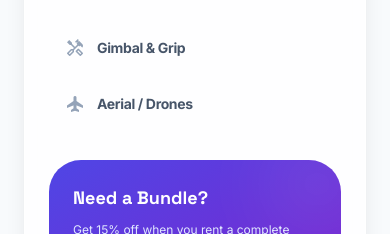
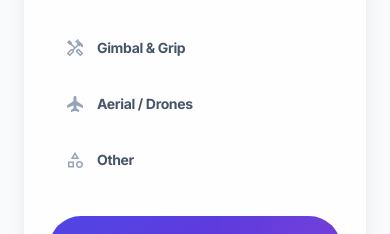
Before and after one commit to cuongdeverloper/GearXpert, a React (Create React App) app in the folder gearxpertfe/: page /products in a window 390 px wide. Shown: the part 781-1015 px from the top of the page. Built offline with nearby package versions, Linux system fonts and the light colour scheme; no server answers.

Commit message:
fix(Phone-Category): delete logic must fill phone and add more category

```diff
--- a/gearxpertfe/src/components/Auth/AuthCallback.js
+++ b/gearxpertfe/src/components/Auth/AuthCallback.js
@@ -38,10 +38,6 @@ const AuthCallback = () => {
                     const userData = JSON.parse(decodeURIComponent(user));
                     dispatch(doLoginWGoogle(userData, accessToken, refreshToken));
 
-                    // Redirect based on role
-                    if (!userData.phone && !userData.phoneNumber) {
-                        navigate("/profile");
-                    } else {
                     const userRole = userData?.role;
                     if (userRole === "ADMIN") {
                         navigate("/admin");
@@ -50,7 +46,6 @@ const AuthCallback = () => {
                     } else {
                         // CUSTOMER or other roles -> redirect to homepage
                         navigate("/");
-                        }
                     }
                 } else {
                     // If no user data, redirect to homepage
--- a/gearxpertfe/src/components/admin/AddDeviceModal.js
+++ b/gearxpertfe/src/components/admin/AddDeviceModal.js
@@ -234,8 +234,7 @@ export default function AddDeviceModal({ isOpen, onClose, onDeviceAdded }) {
                         value={formData.name}
                         onChange={handleChange}
                         placeholder="e.g., Sony A7IV Camera"
-                    className={`w-full px-4 py-2.5 rounded-xl border transition-all ${
-                      errors.name
+                        className={`w-full px-4 py-2.5 rounded-xl border transition-all ${errors.name
                           ? "border-red-500 bg-red-50 focus:ring-red-200"
                           : "border-slate-200 focus:ring-primary/20"
                           } focus:ring-2 focus:border-primary outline-none`}
@@ -258,6 +257,9 @@ export default function AddDeviceModal({ isOpen, onClose, onDeviceAdded }) {
                         <option value="OFFICE">💼 Office</option>
                         <option value="GAMING">🎮 Gaming</option>
                         <option value="ACCESSORY">🔌 Accessory</option>
+                        <option value="LIGHTING">💡 Lighting</option>
+                        <option value="DRONE">🚁 Drone</option>
+                        <option value="OTHER">📁 Other</option>
                       </select>
                     </div>
                   </div>
@@ -272,8 +274,7 @@ export default function AddDeviceModal({ isOpen, onClose, onDeviceAdded }) {
                       onChange={handleChange}
                       placeholder="Detailed description of the device..."
                       rows="2"
-                  className={`w-full px-4 py-2.5 rounded-xl border transition-all ${
-                    errors.description
+                      className={`w-full px-4 py-2.5 rounded-xl border transition-all ${errors.description
                         ? "border-red-500 bg-red-50 focus:ring-red-200"
                         : "border-slate-200 focus:ring-primary/20"
                         } focus:ring-2 focus:border-primary outline-none resize-none`}
@@ -291,8 +292,7 @@ export default function AddDeviceModal({ isOpen, onClose, onDeviceAdded }) {
                       value={formData.stockQuantity}
                       onChange={handleChange}
                       min="1"
-                  className={`w-full px-4 py-2.5 rounded-xl border transition-all ${
-                    errors.stockQuantity
+                      className={`w-full px-4 py-2.5 rounded-xl border transition-all ${errors.stockQuantity
                         ? "border-red-500 bg-red-50 focus:ring-red-200"
                         : "border-slate-200 focus:ring-primary/20"
                         } focus:ring-2 focus:border-primary outline-none`}
@@ -326,8 +326,7 @@ export default function AddDeviceModal({ isOpen, onClose, onDeviceAdded }) {
                       placeholder="0.00"
                       step="0.01"
                       min="0"
-                  className={`w-full px-4 py-2.5 rounded-xl border transition-all ${
-                    errors.perDay
+                      className={`w-full px-4 py-2.5 rounded-xl border transition-all ${errors.perDay
                         ? "border-red-500 bg-red-50 focus:ring-red-200"
                         : "border-slate-200 focus:ring-primary/20"
                         } focus:ring-2 focus:border-primary outline-none`}
@@ -380,8 +379,7 @@ export default function AddDeviceModal({ isOpen, onClose, onDeviceAdded }) {
                     placeholder="0.00"
                     step="0.01"
                     min="0"
-                className={`w-full px-4 py-2.5 rounded-xl border transition-all ${
-                  errors.depositAmount
+                    className={`w-full px-4 py-2.5 rounded-xl border transition-all ${errors.depositAmount
                       ? "border-red-500 bg-red-50 focus:ring-red-200"
                       : "border-slate-200 focus:ring-primary/20"
                       } focus:ring-2 focus:border-primary outline-none`}
@@ -424,8 +422,7 @@ export default function AddDeviceModal({ isOpen, onClose, onDeviceAdded }) {
                       name="city"
                       value={formData.city}
                       onChange={handleChange}
-                  className={`w-full px-4 py-2.5 rounded-xl border transition-all ${
-                    errors.city
+                      className={`w-full px-4 py-2.5 rounded-xl border transition-all ${errors.city
                         ? "border-red-500 bg-red-50 focus:ring-red-200"
                         : "border-slate-200 focus:ring-primary/20"
                         } focus:ring-2 focus:border-primary outline-none bg-white`}
--- a/gearxpertfe/src/components/admin/UpdateDeviceModal.js
+++ b/gearxpertfe/src/components/admin/UpdateDeviceModal.js
@@ -3,7 +3,7 @@ import { updateDevice } from "../../service/ApiService/DeviceApi";
 import { toast } from "react-toastify";
 import { VIETNAM_CITIES } from "../../utils/vietnamCities";
 
-const CATEGORIES = ["CAMERA", "AUDIO", "OFFICE", "GAMING", "ACCESSORY"];
+const CATEGORIES = ["CAMERA", "AUDIO", "OFFICE", "GAMING", "ACCESSORY", "LIGHTING", "DRONE", "OTHER"];
 
 export default function UpdateDeviceModal({ isOpen, onClose, device, onDeviceUpdated }) {
   const [form, setForm] = useState({
@@ -142,7 +142,7 @@ export default function UpdateDeviceModal({ isOpen, onClose, device, onDeviceUpd
               </div>
             ))}
             {newImagePreviews.map((src, idx) => (
-                      <div key={"new-"+idx} className="relative group w-20 h-20 rounded-lg overflow-hidden border border-slate-200 bg-slate-50">
+              <div key={"new-" + idx} className="relative group w-20 h-20 rounded-lg overflow-hidden border border-slate-200 bg-slate-50">
                 <img src={src} alt="new" className="object-cover w-full h-full" />
                 <button
                   type="button"
--- a/gearxpertfe/src/components/common/ProductCard.js
+++ b/gearxpertfe/src/components/common/ProductCard.js
@@ -38,7 +38,18 @@ export default function ProductCard({
   // Extract device data
   const deviceId = device?._id || device?.id;
   const name = device?.name || '';
-  const category = device?.category || 'Equipment';
+  const getCategoryDisplay = (cat) => {
+    const map = {
+      'CAMERA': 'Cinematography',
+      'LIGHTING': 'Lighting Kits',
+      'AUDIO': 'Audio Gear',
+      'ACCESSORY': 'Gimbal & Grip',
+      'DRONE': 'Aerial / Drones',
+      'OTHER': 'Other'
+    };
+    return map[cat] || 'Other';
+  };
+  const category = getCategoryDisplay(device?.category);
   const description = device?.description || '';
   const price = device?.price || device?.rentPrice?.perDay || 0;
   const image = device?.image || device?.images?.[0] || '';
@@ -147,7 +158,7 @@ export default function ProductCard({
         className={`min-w-[280px] snap-start group bg-white p-4 rounded-3xl border border-slate-100 shadow-sm hover:shadow-md transition-all cursor-pointer ${className}`}
         onClick={handleClick}
       >
-        <div className="aspect-[4/3] rounded-2xl overflow-hidden mb-4 bg-slate-50 relative">
+        <div className="aspect-[4/3] rounded-2xl overflow-hidden isolate mb-4 bg-slate-50 relative">
           {/* Rating Badge - Top Left */}
           {rating !== null && (
             <div className="absolute top-3 left-3 z-10 bg-white/90 backdrop-blur-sm px-2 py-1 rounded-full flex items-center gap-1 text-xs font-semibold text-gray-900">
@@ -193,9 +204,9 @@ export default function ProductCard({
       className={`group relative bg-white rounded-3xl p-1 shadow-lg hover:shadow-glow-cyan transition-all duration-300 border border-slate-100 ${match ? `ring-2 ${getRingColor(match)}` : ''
         } ${className}`}
     >
-      <div className="bg-white rounded-[22px] overflow-hidden flex flex-col h-full">
+      <div className="bg-white rounded-[22px] overflow-hidden isolate flex flex-col h-full">
         {/* Image Section */}
-        <div className="relative h-64">
+        <div className="relative h-64 overflow-hidden rounded-t-[22px]">
           {/* Rating Badge - Top Left (always show if available) */}
           {rating !== null && (
             <div className="absolute top-4 left-4 z-10 bg-white/90 backdrop-blur-sm px-3 py-1 rounded-full flex items-center gap-1 text-sm font-semibold text-gray-900">
--- a/gearxpertfe/src/components/common/RouteHandler.js
+++ b/gearxpertfe/src/components/common/RouteHandler.js
@@ -39,11 +39,7 @@ const RouteHandler = () => {
     }, [isAuthenticated, account, dispatch, location]);
 
     useEffect(() => {
-        // Enforce phone number requirement
-        if (isAuthenticated && !account.phone && !account.phoneNumber && location.pathname !== '/profile') {
-            navigate('/profile');
-            return;
-        }
+
 
         if (location.pathname === '/') {
             // Trigger global loading for Home page
--- a/gearxpertfe/src/pages/Admin/DevicesModerationPage.js
+++ b/gearxpertfe/src/pages/Admin/DevicesModerationPage.js
@@ -64,6 +64,9 @@ export default function DevicesModerationPage() {
       OFFICE: "bg-blue-100 text-blue-700",
       GAMING: "bg-orange-100 text-orange-700",
       ACCESSORY: "bg-cyan-100 text-cyan-700",
+      LIGHTING: "bg-yellow-100 text-yellow-700",
+      DRONE: "bg-pink-100 text-pink-700",
+      OTHER: "bg-slate-100 text-slate-700",
     };
     return colors[category] || "bg-slate-100 text-slate-700";
   };
@@ -101,6 +104,9 @@ export default function DevicesModerationPage() {
             <option value="OFFICE">Office</option>
             <option value="GAMING">Gaming</option>
             <option value="ACCESSORY">Accessory</option>
+            <option value="LIGHTING">Lighting</option>
+            <option value="DRONE">Drone</option>
+            <option value="OTHER">Other</option>
           </select>
 
           <select
--- a/gearxpertfe/src/pages/Products/ProductsPage.js
+++ b/gearxpertfe/src/pages/Products/ProductsPage.js
@@ -19,6 +19,7 @@ export default function ProductsPage() {
         { name: 'Audio Gear', id: 'AUDIO', icon: 'mic' },
         { name: 'Gimbal & Grip', id: 'ACCESSORY', icon: 'handyman' },
         { name: 'Aerial / Drones', id: 'DRONE', icon: 'flight' },
+        { name: 'Other', id: 'OTHER', icon: 'category' },
     ];
 
     const fetchDevices = useCallback(async () => {
--- a/gearxpertfe/src/pages/Supplier/SupplierDevicesList.js
+++ b/gearxpertfe/src/pages/Supplier/SupplierDevicesList.js
@@ -9,7 +9,7 @@ import UpdateDeviceModal from "../../components/admin/UpdateDeviceModal";
 import { toast } from "react-toastify";
 import { confirmDialog } from "../../utils/confirmDialog";
 
-const CATEGORIES = ["ALL", "CAMERA", "AUDIO", "OFFICE", "GAMING", "ACCESSORY"];
+const CATEGORIES = ["ALL", "CAMERA", "AUDIO", "OFFICE", "GAMING", "ACCESSORY", "LIGHTING", "DRONE", "OTHER"];
 const STATUS_OPTIONS = [
   { value: "ALL", label: "All status" },
   { value: "AVAILABLE", label: "Available" },
@@ -98,8 +98,8 @@ export default function SupplierDevicesList() {
   // Search filter (client-side on fetched data)
   const filteredDevices = searchTerm
     ? devices.filter((d) =>
-        d.name.toLowerCase().includes(searchTerm.toLowerCase())
-      )
+      d.name.toLowerCase().includes(searchTerm.toLowerCase())
+    )
     : devices;
 
   // Delete device handler
@@ -249,10 +249,9 @@ export default function SupplierDevicesList() {
                           {device.category}
                         </span>
                         <span
-                          className={`h-fit rounded px-2 py-0.5 text-[11px] font-bold uppercase tracking-wider whitespace-nowrap border shadow-sm ${
-                            statusCfg?.className ||
+                          className={`h-fit rounded px-2 py-0.5 text-[11px] font-bold uppercase tracking-wider whitespace-nowrap border shadow-sm ${statusCfg?.className ||
                             "bg-slate-100 text-slate-600 border-slate-200"
-                          }`}
+                            }`}
                         >
                           {statusCfg?.label || device.status}
                         </span>
```
Also changed, not shown: gearxpertfe/src/components/Auth/Sign in/SignIn.js (+2 -13 lines), gearxpertfe/src/components/navigation/Header.js (+0 -9 lines), gearxpertfe/src/pages/Device/ProductDetailPage.js (+4 -8 lines), gearxpertfe/src/pages/User/ProfilePage.js (+3 -4 lines), 2 other files (tests, documents, lock files or other folders). Lines whose indentation alone changed are shown as unchanged.
